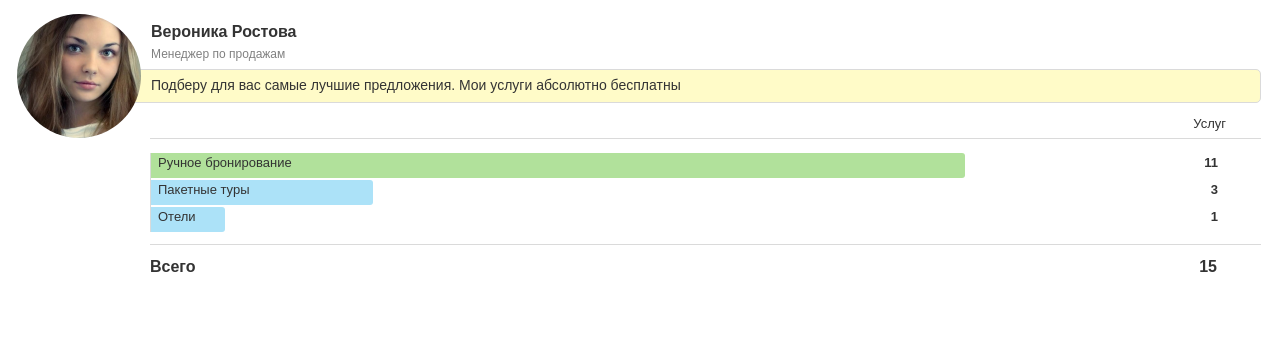
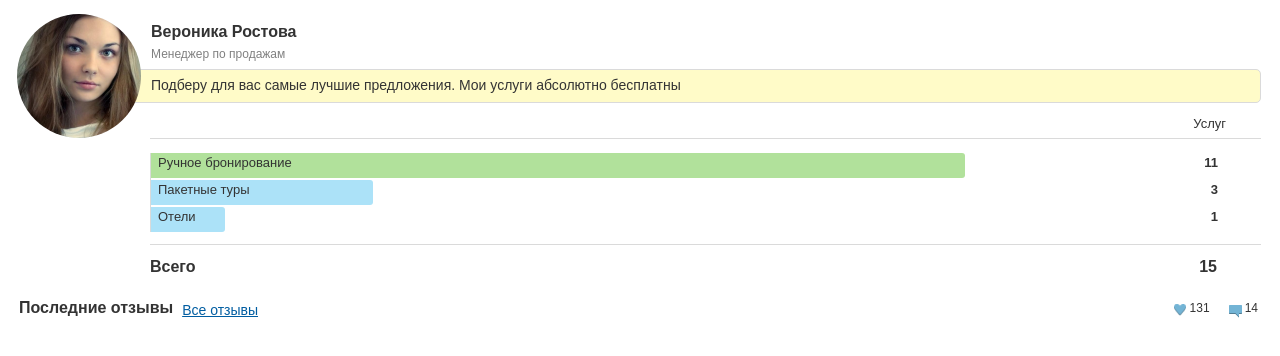
Before and after one commit to ElizabethVlasenko/010920211842, a React (Create React App) app: page / in a window 1280 px wide. Shown: the top 356 px of the page. Built offline with nearby package versions, Linux system fonts and the light colour scheme.

Commit message:
Added reviews information

```diff
--- a/src/App.js
+++ b/src/App.js
@@ -1,6 +1,8 @@
 import Profile from './Components/Profile/Profile';
 import profileImg from './Assets/Profile.png';
 import Services from './Components/Services/Services';
+import AllReviews from './Components/AllReviews/AllReviews';
+
 import './App.css';
 
 function App() {
@@ -32,6 +34,7 @@ function App() {
         message={'Подберу для вас самые лучшие предложения. Мои услуги абсолютно бесплатны'}
       />
       <Services services={services} sum={sum} />
+      <AllReviews/>
     </div>
   );
 }
--- /dev/null
+++ b/src/Components/AllReviews/AllReviews.css
@@ -0,0 +1,48 @@
+.all-reviews {
+    display: flex;
+    justify-content: space-between;
+    align-items: center;
+}
+
+.all-reviews__container {
+    display: flex;
+    justify-content: space-between;
+}
+
+.all-reviews__text {
+    margin-right: 9px;
+    font-weight: bold;
+    font-size: 16px;
+    line-height: 16px;
+}
+
+.all-reviews__link {
+    color: #005DA1;
+    font-size: 14px;
+    line-height: 20px;
+}
+
+.all-reviews__icons {
+    display: flex;
+    justify-content: space-around;
+}
+
+.all-reviews__icon {
+    margin: 4px 3px 0 16px;
+}
+
+.all-reviews__like {
+    margin: 3px 4px 2px 0px;
+}
+
+.all-reviews__like-number {
+    margin-right: 3px;
+    font-size: 12px;
+    line-height: 14px;
+}
+
+.all-reviews__comment-number {
+    margin-right: 3px;
+    font-size: 12px;
+    line-height: 14px;
+}
--- /dev/null
+++ b/src/Components/AllReviews/AllReviews.js
@@ -0,0 +1,31 @@
+import React, { Component } from 'react'
+import './AllReviews.css'
+import likeImage from '../../Assets/like.png';
+import commentImage from '../../Assets/comment.png';
+
+export default class AllReviews extends Component {
+    render() {
+        return (
+            <div className={'all-reviews container'}>
+                <div className={'all-reviews__container'}>
+                    <p className={'all-reviews__text'} >Последние отзывы</p>
+                    <a className={'all-reviews__link'} href={'index.html'}>Все отзывы</a>
+                </div>
+                <div className={'all-reviews__icons'}>
+                    <img
+                        src={likeImage}
+                        alt={'Like'}
+                        className={'all-reviews__like all-reviews__icon'}
+                    />
+                    <p className={'all-reviews__like-number'}>131</p>
+                    <img
+                        src={commentImage}
+                        alt={'Comment'}
+                        className={'all-reviews__comment all-reviews__icon'}
+                    />
+                    <p className={'all-reviews__comment-number'}>14</p>
+                </div>
+            </div>
+        )
+    }
+}
--- a/src/Components/Services/Servises.css
+++ b/src/Components/Services/Servises.css
@@ -1,6 +1,6 @@
 .services {
     width: auto;
-    margin: 13px 0 0 131px;
+    margin: 13px 0 55px 131px;
 }
 
 .services__header {
```
Also changed, not shown: src/Assets/comment.png (added), src/Assets/like.png (added).
